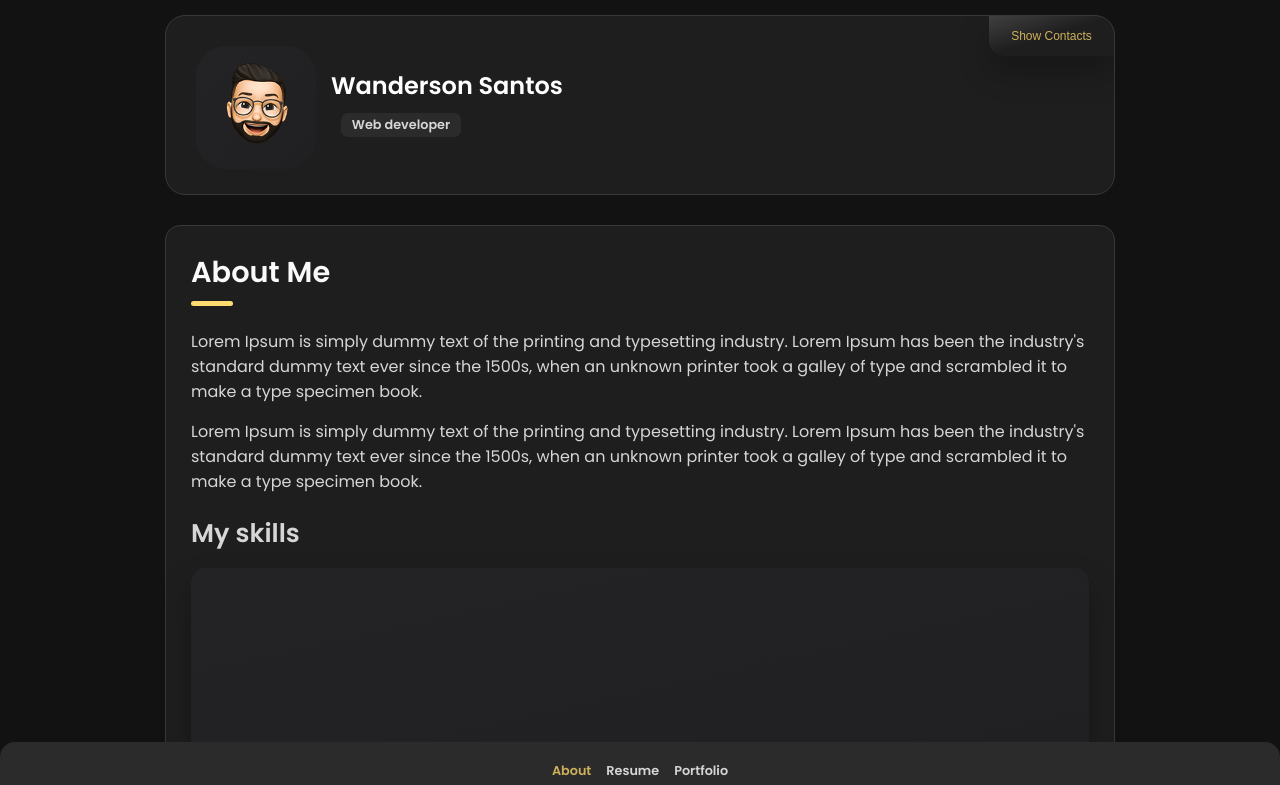
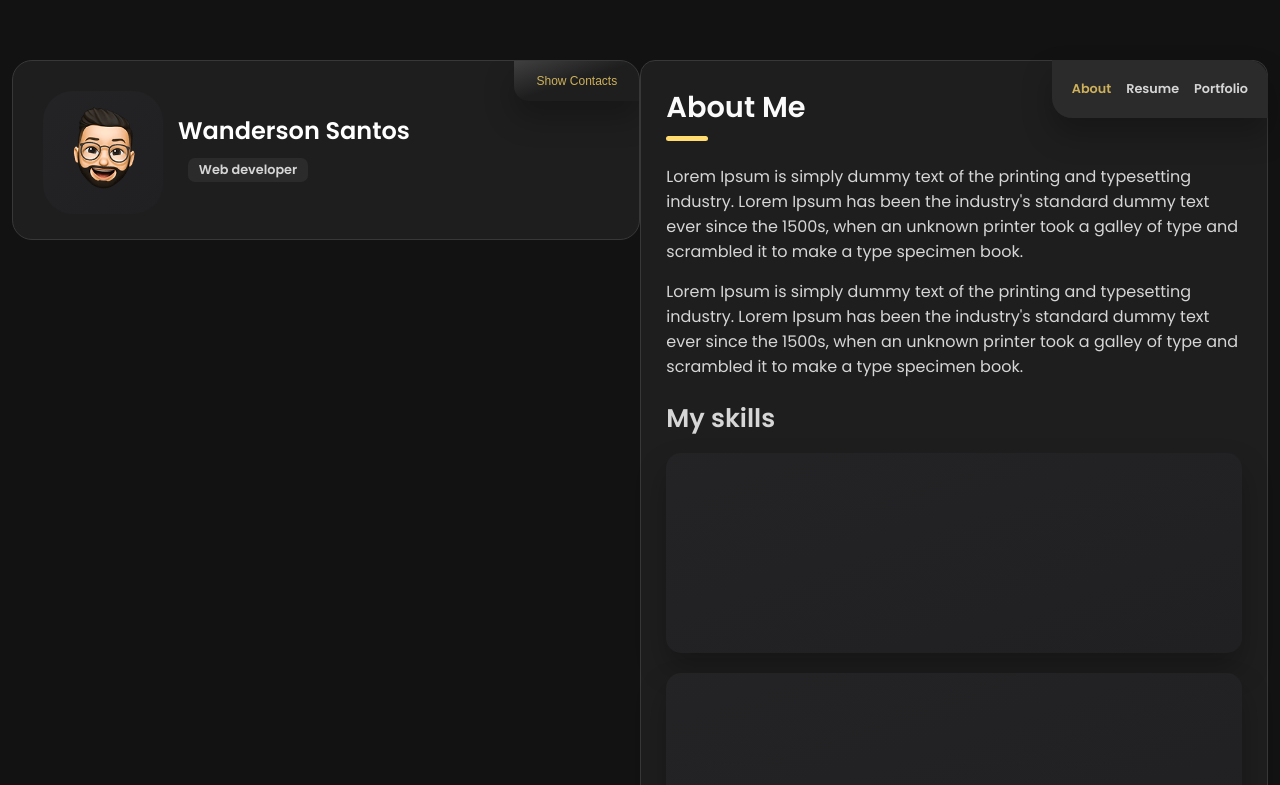
Before and after one commit to santowanderson/Portifolio, a plain HTML site: page index.html in a window 1280 px wide. Shown: the top 785 px of the page. Drawn offline with nearby package versions, Linux system fonts and the light colour scheme.

Commit message:
debugging the width of the contents

```diff
--- a/css/style.css
+++ b/css/style.css
@@ -93,7 +93,7 @@ body::-webkit-scrollbar-thumb {
 -----------------------------*/
 
 main {
-    margin: 15px 12px;
+    margin: 15px 12px 90px 12px;
     min-width: 259px;
   }
 
@@ -292,10 +292,11 @@ main {
     bottom: 0;
     left: 0;
     background-color: rgba(43, 43, 44, 1);
-    border-top-left-radius: var(--border-radius);
-    border-top-right-radius: var(--border-radius);
+    backdrop-filter: blur(10px);
+    border-top-left-radius: 20px;
+    border-top-right-radius: 20px;
     padding: 20px;
-    z-index: 1;
+    z-index: 5;
 }
 
 #navbar ul {
@@ -465,6 +466,11 @@ main {
         border-radius: 20px;
     }
 
+    main {
+        margin-top: 60px;
+        margin-bottom: 100px;
+    }
+
     /*---------- Responsive style sidebar ------------*/
 
     #sidebar {
@@ -603,4 +609,30 @@ main {
     article, #sidebar {
         width: 950px;
     }
+
+    article {
+        position: relative;
+    }
+
+    #navbar {
+        position: absolute;
+        bottom: auto;
+        left: auto;
+        top: 0;
+        right: 0;
+        width: max-content;
+        border-radius: 0 20px;
+        box-shadow: var(--shadow-2);
+    }
 }
+
+/*-----------------------------------------
+    Responsive style min-width 1024px
+------------------------------------------*/
+
+@media screen and (min-width: 1250px) {
+    main {
+        display: flex;
+        flex-direction: row;
+    }
+}
```
